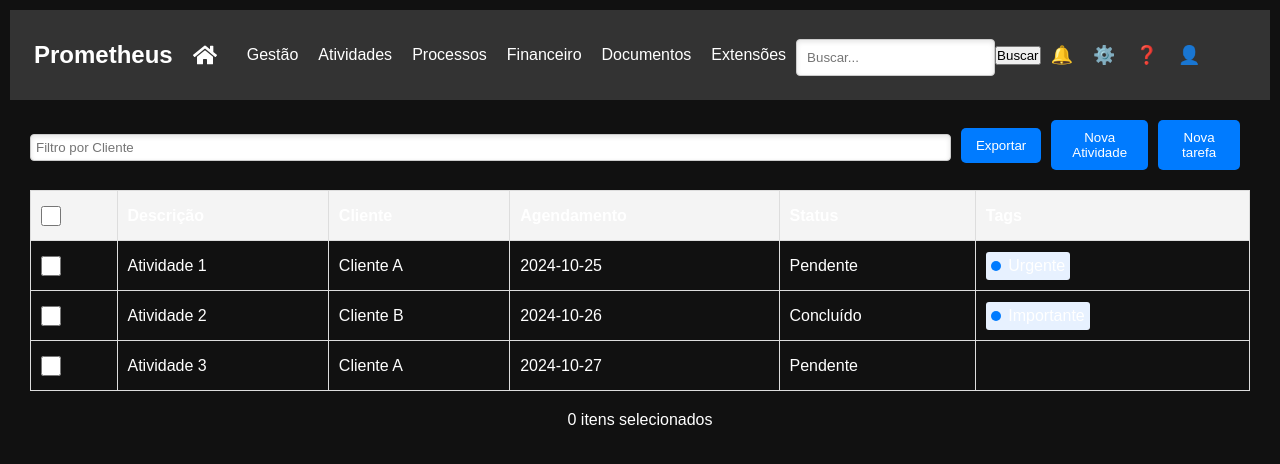
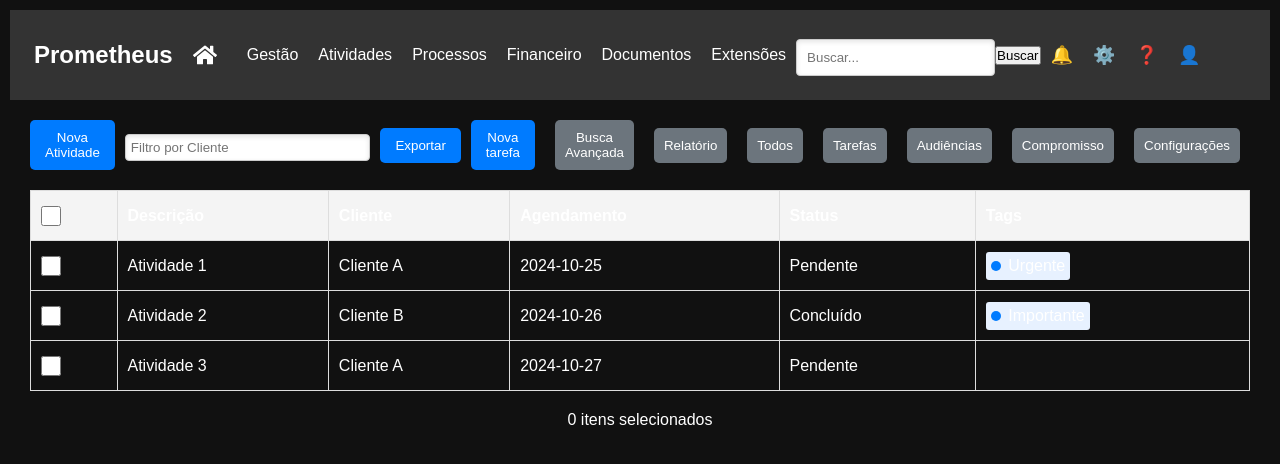
Before and after one commit to ftm222/Prometheus, a React (Create React App) app: page /atividades in a window 1280 px wide. Shown: the top 464 px of the page. Built offline with nearby package versions, Linux system fonts and the light colour scheme.

Commit message:
Atualizar arquivos de listaAtividades

```diff
--- a/src/components/atividades/listaAtividades.css
+++ b/src/components/atividades/listaAtividades.css
@@ -6,6 +6,7 @@
 .filtros {
     display: flex;
     align-items: center;
+    justify-content: space-between;
     margin-bottom: 20px;
 }
 
@@ -17,15 +18,31 @@
 .filtros button {
     margin-right: 10px;
     padding: 10px 15px;
-    background-color: #007BFF; /* Cor azul padrão */
+    background-color: #007BFF;
     color: white;
     border: none;
     border-radius: 5px;
     cursor: pointer;
 }
 
-.filtros button:hover {
-    background-color: #0056b3; /* Azul escuro para hover */
+.botoes-direita button {
+    padding: 10px;
+    margin-left: 10px;
+    background-color: #6c757d;
+    color: white;
+    border: none;
+    border-radius: 5px;
+    cursor: pointer;
+}
+
+.filtros button:hover,
+.botoes-direita button:hover {
+    background-color: #0056b3;
+}
+
+.botoes-direita {
+    display: flex;
+    align-items: center;
 }
 
 table {
@@ -36,28 +53,27 @@ table {
 table th, table td {
     padding: 10px;
     text-align: left;
-    border: 1px solid #ddd; /* Bordas da tabela */
+    border: 1px solid #ddd;
 }
 
 table th {
-    background-color: #f4f4f4; /* Cor de fundo do cabeçalho */
+    background-color: #f4f4f4;
 }
 
 .tag {
     display: inline-block;
-    background-color: #e7f1ff; /* Cor das tags */
+    background-color: #e7f1ff;
     border-radius: 3px;
     padding: 5px;
     margin-right: 5px;
 }
 
 .icon {
-    /* Estilo do ícone, ajuste conforme necessário */
     display: inline-block;
     width: 10px;
     height: 10px;
-    background-color: #007BFF; /* Cor do ícone */
-    border-radius: 50%; /* Formato circular */
+    background-color: #007BFF;
+    border-radius: 50%;
     margin-right: 3px;
 }
 
@@ -67,5 +83,4 @@ table th {
 
 .pagina {
     margin-top: 20px;
-    /* Estilo para a seção de paginação, se necessário */
 }
--- a/src/components/atividades/lista_atividades.js
+++ b/src/components/atividades/lista_atividades.js
@@ -6,7 +6,6 @@ const ListaAtividades = () => {
     const [filtroCliente, setFiltroCliente] = useState('');
     const [itensSelecionados, setItensSelecionados] = useState(new Set());
 
-    // Simulação de busca de atividades
     useEffect(() => {
         // Exemplo de dados, isso pode ser uma chamada API
         const dadosExemplo = [
@@ -15,9 +14,8 @@ const ListaAtividades = () => {
             { id: 3, descricao: 'Atividade 3', cliente: 'Cliente A', agendamento: '2024-10-27', status: 'Pendente', tags: [] }
         ];
 
-        // Definindo os atividades com os dados simulados
         setAtividades(dadosExemplo);
-    }, []); // O array vazio significa que isso só roda uma vez quando o componente monta.
+    }, []);
 
     const handleSelecionarTodos = (event) => {
         if (event.target.checked) {
@@ -56,6 +54,7 @@ const ListaAtividades = () => {
     return (
         <div className="lista-atividades">
             <div className="filtros">
+                <button>Nova Atividade</button>
                 <input
                     type="text"
                     placeholder="Filtro por Cliente"
@@ -63,8 +62,18 @@ const ListaAtividades = () => {
                     onChange={handleFiltroClienteChange}
                 />
                 <button onClick={handleExportar}>Exportar</button>
-                <button>Nova Atividade</button>
                 <button>Nova tarefa</button>
+
+                {/* Novos botões ao lado direito */}
+                <div className="botoes-direita">
+                    <button>Busca Avançada</button>
+                    <button>Relatório</button>
+                    <button>Todos</button>
+                    <button>Tarefas</button>
+                    <button>Audiências</button>
+                    <button>Compromisso</button>
+                    <button>Configurações</button>
+                </div>
             </div>
             <table>
                 <thead>
```
